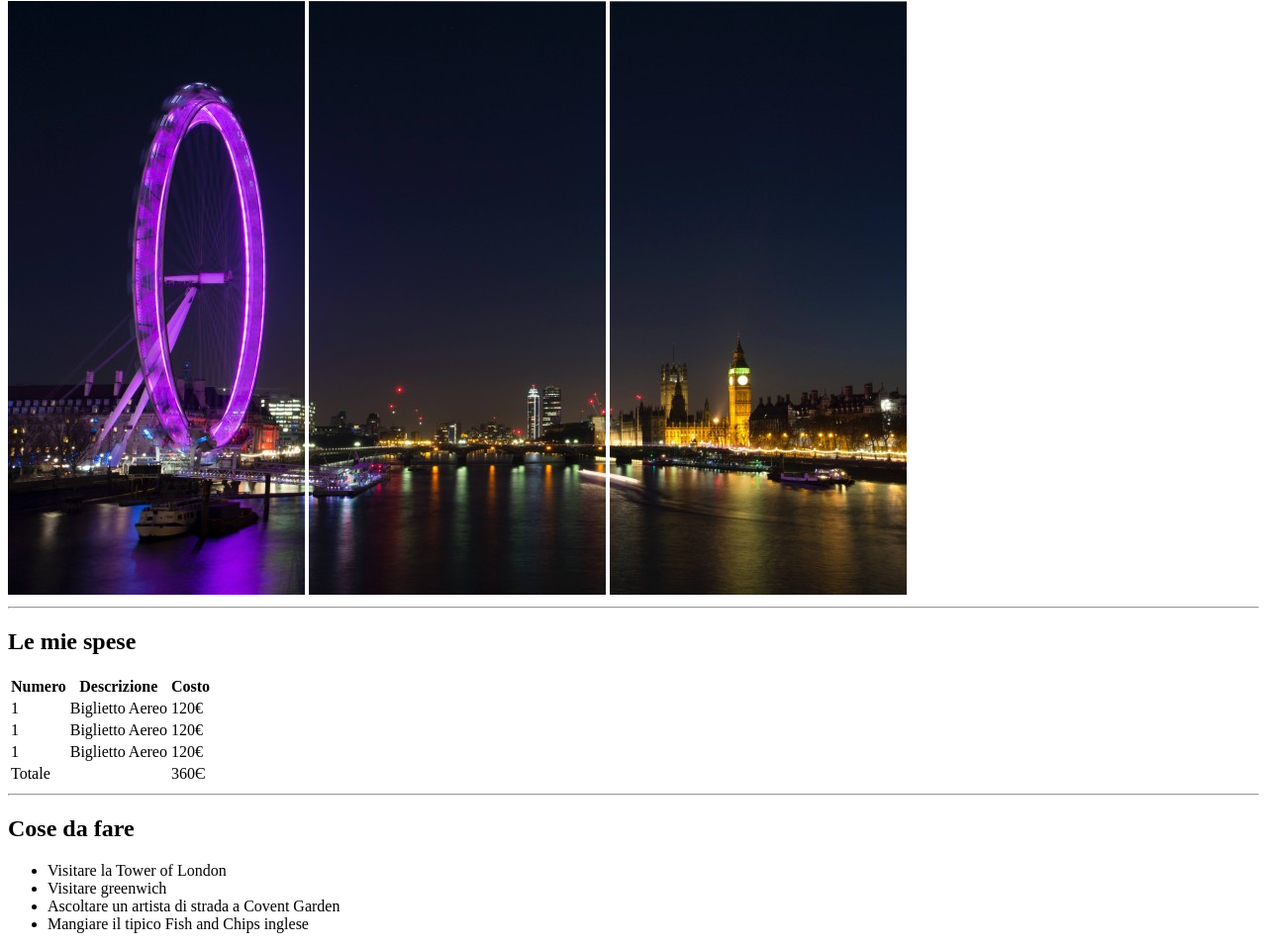
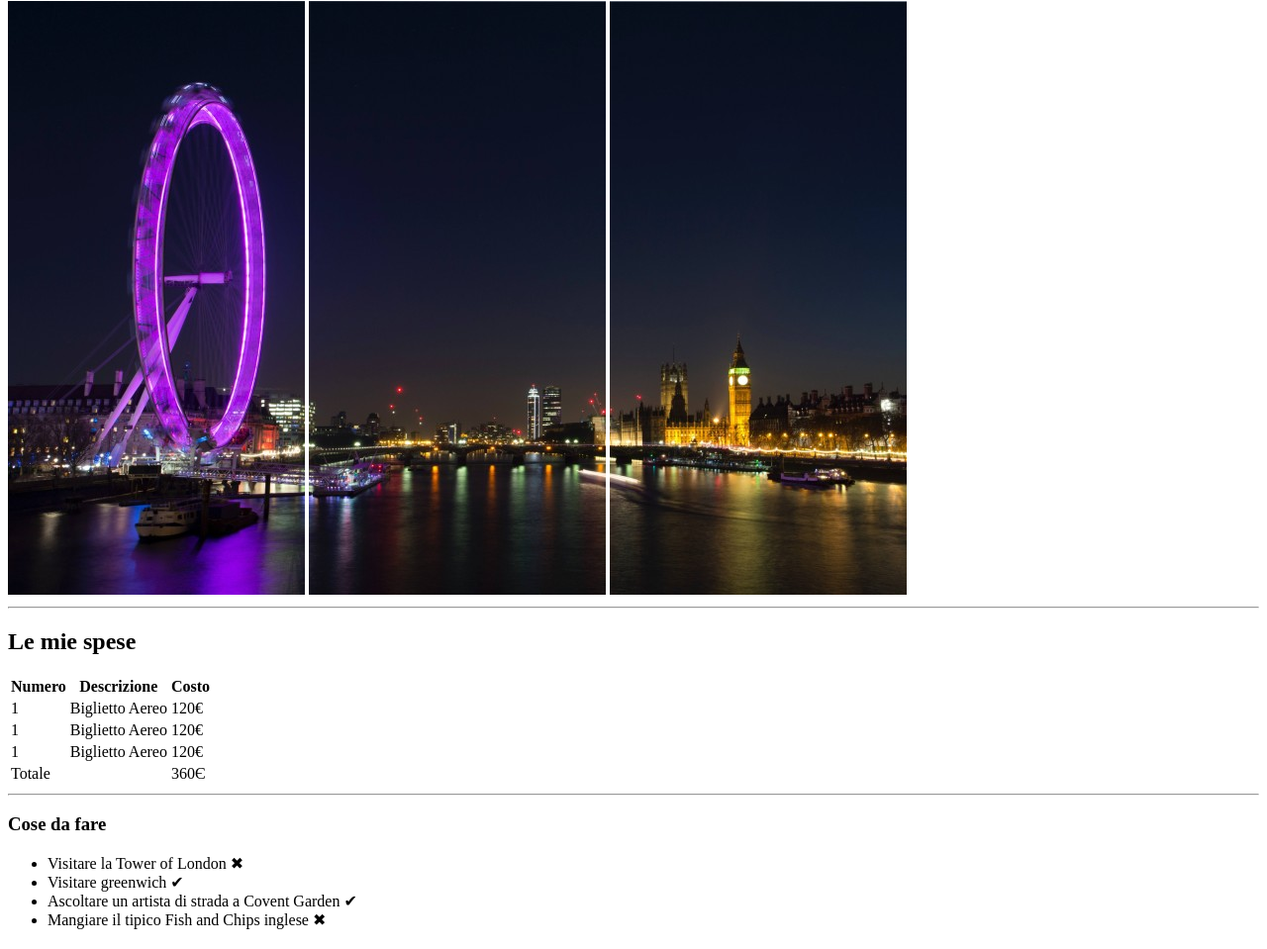
Before and after one commit to AngelicoDaniel/html-london-trip, a plain HTML site: page index.html in a window 1280 px wide. Shown: the part 79-1038 px from the top of the page at 99% size. Drawn offline with Linux system fonts and the light colour scheme.

Commit message:
inseriti simboli

```diff
--- a/index.html
+++ b/index.html
@@ -49,12 +49,12 @@
               </tfoot>
         </table>
         <hr>
-    <h2>Cose da fare</h2>
+    <h3>Cose da fare</h3>
     <ul>
-        <li>Visitare la Tower of London</li>
-        <li>Visitare greenwich</li>
-        <li>Ascoltare un artista di strada a Covent Garden</li>
-        <li>Mangiare il tipico Fish and Chips inglese</li>
+        <li>Visitare la Tower of London &#x2716;</li>
+        <li>Visitare greenwich &#10004;</li>
+        <li>Ascoltare un artista di strada a Covent Garden &#10004;</li>
+        <li>Mangiare il tipico Fish and Chips inglese &#x2716;</li>
     </ul>
     </main>
     <footer>
```
